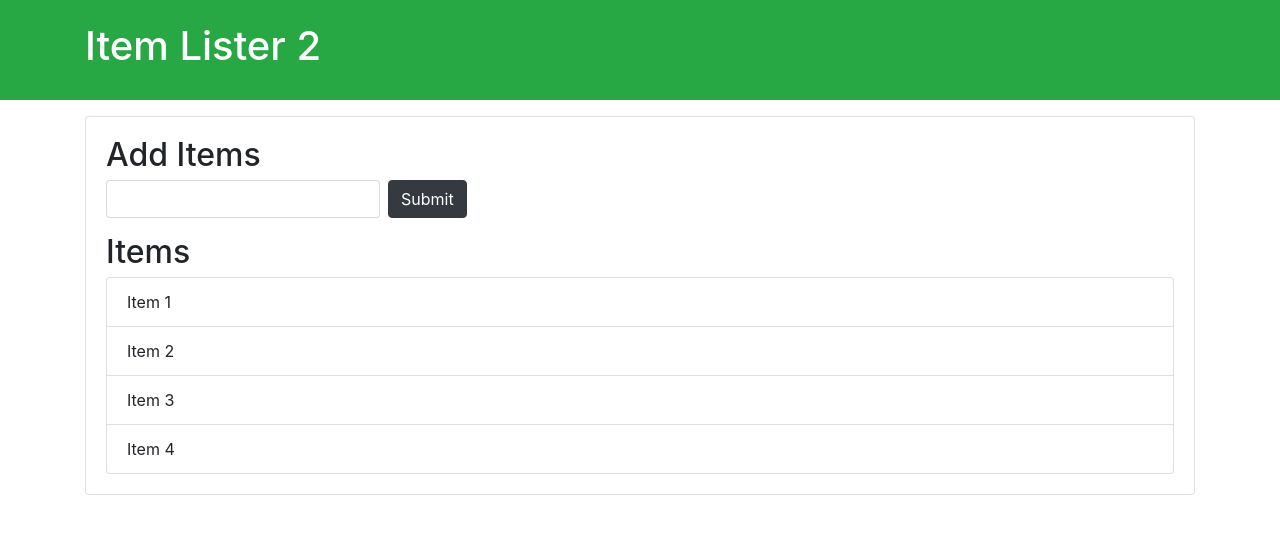
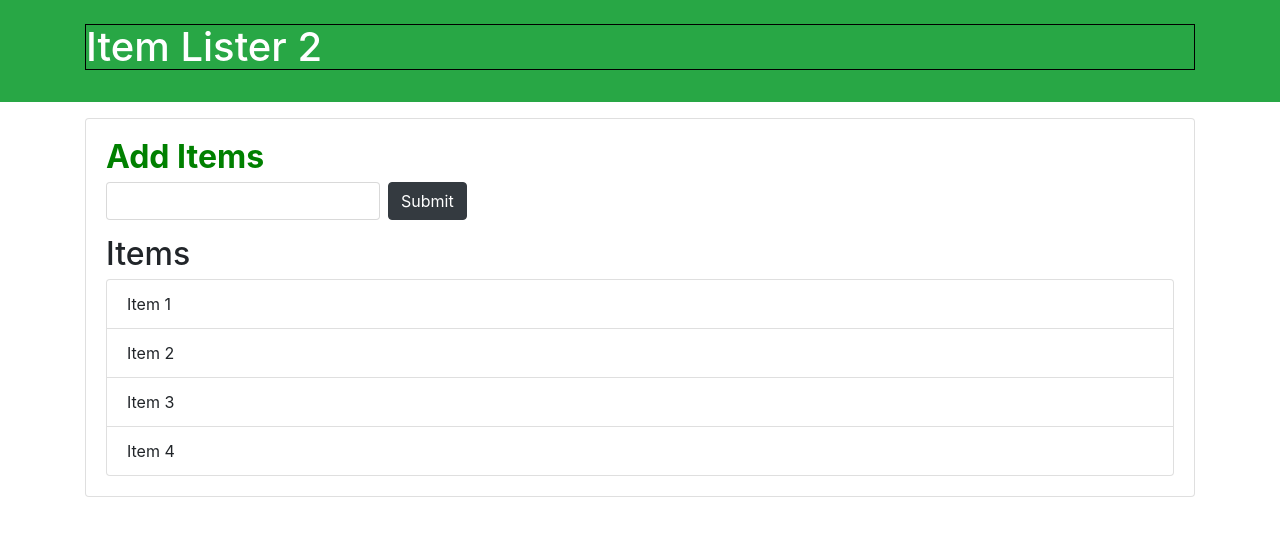
Before and after one commit to abhisek-1991/new, a plain HTML site: page first.html in a window 1280 px wide. Drawn offline with nearby package versions, Linux system fonts and the light colour scheme.

Commit message:
changes made

```diff
--- a/dom.js
+++ b/dom.js
@@ -0,0 +1,8 @@
+// Get the title element by id and add a black border
+var titleElement = document.getElementById("header-title");
+titleElement.style.border = "1px solid black";
+
+// Get the "Add Items" heading element by class and modify its styling
+var addItemsHeading = document.getElementById("qwe");
+addItemsHeading.style.color = "green";
+addItemsHeading.style.fontWeight = "bold";
```
Also changed, not shown: first.html (+1 -1 lines).
